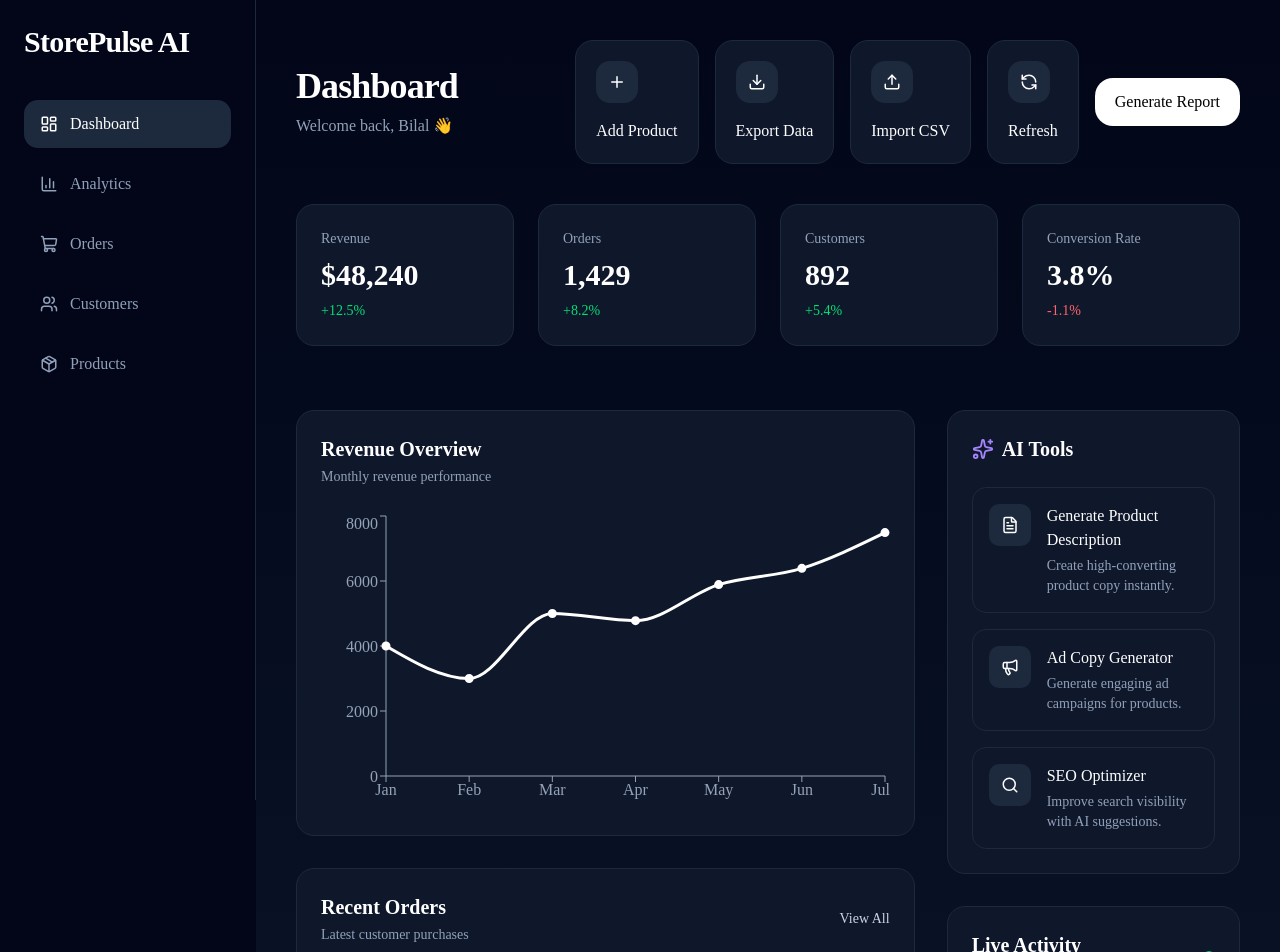
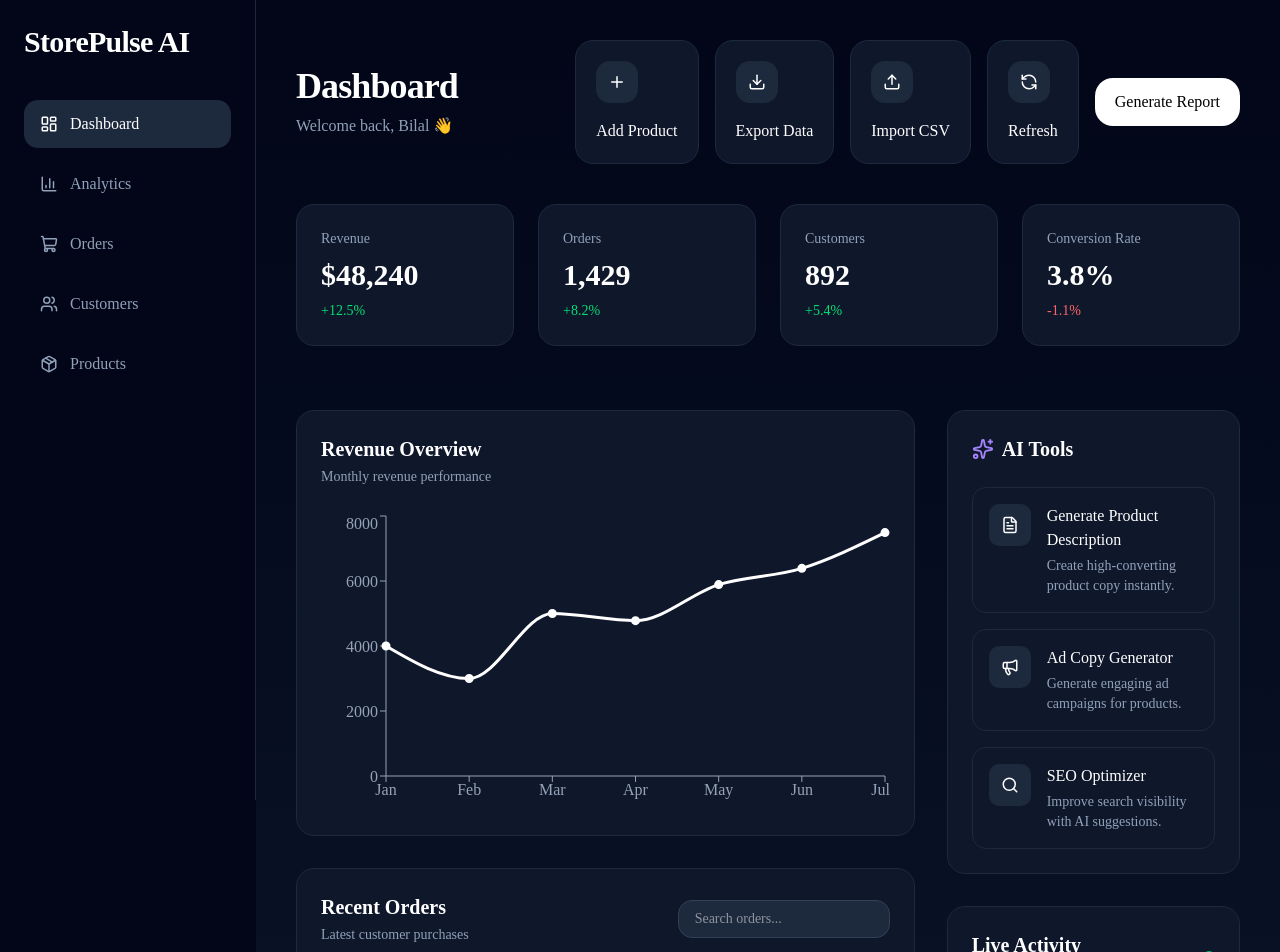
Before and after one commit to bilalahmedba395-byte/storepulse-ai, a Next.js app: page / in a window 1280 px wide. Shown: the top 952 px of the page. Built offline with nearby package versions, Linux system fonts and the light colour scheme.

Commit message:
Implement searchable orders table

```diff
--- a/components/ui/recent-orders.tsx
+++ b/components/ui/recent-orders.tsx
@@ -9,6 +9,7 @@ export default function RecentOrders() {
 
   const [orders, setOrders] = useState<Order[]>([]);
   const [loading, setLoading] = useState(true);
+  const [search, setSearch] = useState("");
 
   useEffect(() => {
 
@@ -34,6 +35,11 @@ export default function RecentOrders() {
 
   }, []);
 
+  const filteredOrders = orders.filter((order) =>
+  order.customer.toLowerCase().includes(search.toLowerCase()) ||
+  order.product.toLowerCase().includes(search.toLowerCase())
+);
+
   return (
     <div className="bg-slate-900 border border-slate-800 rounded-2xl p-6 mt-8">
 
@@ -49,9 +55,13 @@ export default function RecentOrders() {
           </p>
         </div>
 
-        <button className="text-sm text-slate-300 hover:text-white">
-          View All
-        </button>
+        <input
+  type="text"
+  placeholder="Search orders..."
+  value={search}
+  onChange={(e) => setSearch(e.target.value)}
+  className="bg-slate-800 border border-slate-700 rounded-xl px-4 py-2 text-sm outline-none focus:border-slate-500"
+/>
 
       </div>
 
@@ -94,7 +104,7 @@ export default function RecentOrders() {
 
             <tbody>
 
-              {orders.map((order) => (
+              {filteredOrders.map((order) => (
 
                 <tr
                   key={order.id}
```
